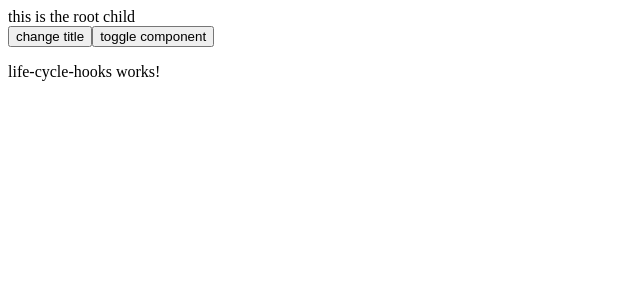
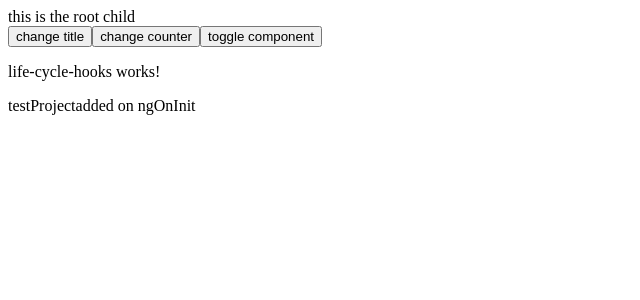
Before and after one commit to UchithmaSenevirathne/Learning-Angular, an Angular app: page / in a window 1280 px wide. Shown: the top 300 px of the page, without its empty margins (0-640 px from the left). Built offline with nearby package versions, Linux system fonts and the light colour scheme.

Commit message:
life cycle hooks | ngDoCheck

```diff
--- a/src/app/app.component.html
+++ b/src/app/app.component.html
@@ -1,8 +1,9 @@
 <!-- constructor and ngOnInit -->
 <div>
     <button (click)="changeTitle()">change title</button>
+    <button (click)="updateCounter()">change counter</button>
     <button (click)="toggleHook()">toggle component</button>
-    <app-life-cycle-hooks [title]="title" *ngIf="isActive"></app-life-cycle-hooks>
+    <app-life-cycle-hooks [title]="title" [counter]="counter" *ngIf="isActive"></app-life-cycle-hooks>
 </div>
 
 <!-- host binding and host listners -->
--- a/src/app/app.component.ts
+++ b/src/app/app.component.ts
@@ -27,7 +27,7 @@
   styleUrl: './app.component.scss'
 })
 export class AppComponent {
-  title = 'testProject';
+  title = {name: 'testProject'};
   counter: number = 20;
   recieveDataFromChild = '';
   isActive = true;
@@ -37,10 +37,14 @@
   }
 
   changeTitle(){
-    this.title = 'random string' + Math.random();
+    this.title.name = 'random string' + Math.random();
   }
 
   toggleHook(){
     this.isActive = !this.isActive;
   }
+
+  updateCounter(){
+    this.counter++;
+  }
 }
--- a/src/app/life-cycle-hooks/life-cycle-hooks.component.ts
+++ b/src/app/life-cycle-hooks/life-cycle-hooks.component.ts
@@ -8,7 +8,8 @@
   styleUrl: './life-cycle-hooks.component.scss'
 })
 export class LifeCycleHooksComponent {
-  @Input() title = '';
+  @Input() title = {name: ''};
+  @Input() counter = 0;
   name = '';
   constructor(private destroyRef: DestroyRef){
     console.log('constructor called');
@@ -20,6 +21,10 @@
 
   ngOnInit(){
     console.log('ngOnInit called');
+    setTimeout(() => {
+      console.log('set time out');
+      this.name = this.title.name + 'added on ngOnInit'
+    }, 2000);
     // this.name = this.title + 'added ngOnInit'
   }
 
@@ -28,6 +33,10 @@
     console.log(changes)
   }
 
+  ngDoCheck(){
+    console.log('ngDoCheck call')
+  }
+
   ngOnDestroy(){
     console.log('ngOnDestroy call')
   }
```
